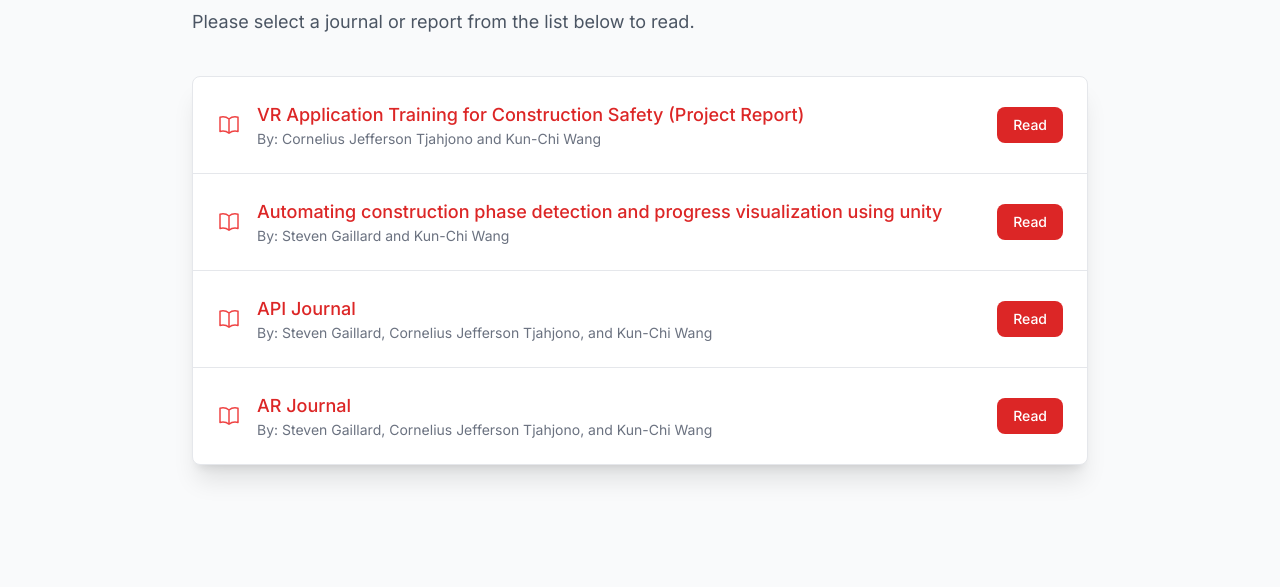
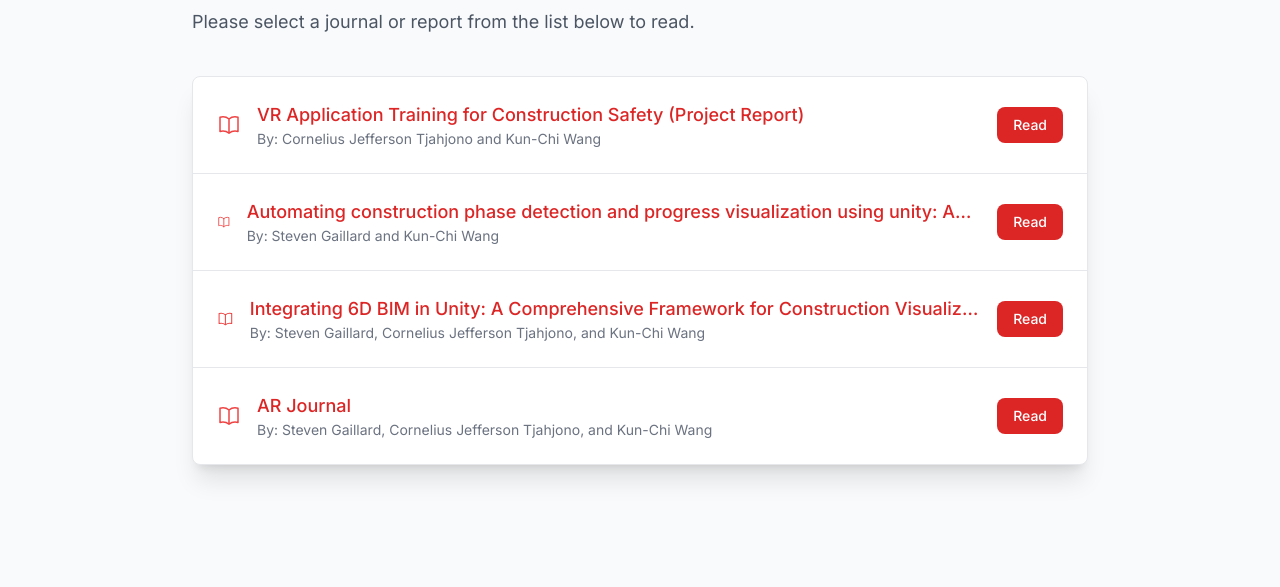
Before and after one commit to jeffersontj/web-simulasi-bim, a plain HTML site: page journal.html in a window 1280 px wide. Shown: the part 213-800 px from the top of the page. Drawn offline with nearby package versions, Linux system fonts and the light colour scheme.

Commit message:
API Journal

```diff
--- a/journal.html
+++ b/journal.html
@@ -110,7 +110,7 @@
                                   <path stroke-linecap="round" stroke-linejoin="round" d="M12 6.042A8.967 8.967 0 0 0 6 3.75c-1.052 0-2.062.18-3 .512v14.25A8.987 8.987 0 0 1 6 18c2.305 0 4.408.867 6 2.292m0-14.25a8.966 8.966 0 0 1 6-2.292c1.052 0 2.062.18 3 .512v14.25A8.987 8.987 0 0 0 18 18c-2.305 0-4.408.867-6 2.292m0-14.25v14.25" />
                                 </svg>
                                 <div class="min-w-0">
-                                    <p class="text-lg font-medium text-red-600 truncate">Automating construction phase detection and progress visualization using unity</p>
+                                    <p class="text-lg font-medium text-red-600 truncate">Automating construction phase detection and progress visualization using unity: An integrated framework for scheduling, reporting, and 4D Simulation</p>
                                     <p class="text-sm text-gray-500 truncate">By: Steven Gaillard and Kun-Chi Wang</p>
                                 </div>
                             </div>
@@ -126,7 +126,7 @@
                                   <path stroke-linecap="round" stroke-linejoin="round" d="M12 6.042A8.967 8.967 0 0 0 6 3.75c-1.052 0-2.062.18-3 .512v14.25A8.987 8.987 0 0 1 6 18c2.305 0 4.408.867 6 2.292m0-14.25a8.966 8.966 0 0 1 6-2.292c1.052 0 2.062.18 3 .512v14.25A8.987 8.987 0 0 0 18 18c-2.305 0-4.408.867-6 2.292m0-14.25v14.25" />
                                 </svg>
                                 <div class="min-w-0">
-                                    <p class="text-lg font-medium text-red-600 truncate">API Journal</p>
+                                    <p class="text-lg font-medium text-red-600 truncate">Integrating 6D BIM in Unity: A Comprehensive Framework for Construction Visualization, Analytics, and Risk Management </p>
                                     <p class="text-sm text-gray-500 truncate">By: Steven Gaillard, Cornelius Jefferson Tjahjono, and Kun-Chi Wang</p>
                                 </div>
                             </div>
```
Also changed, not shown: journal3.html (+1 -1 lines), 1 other file.
